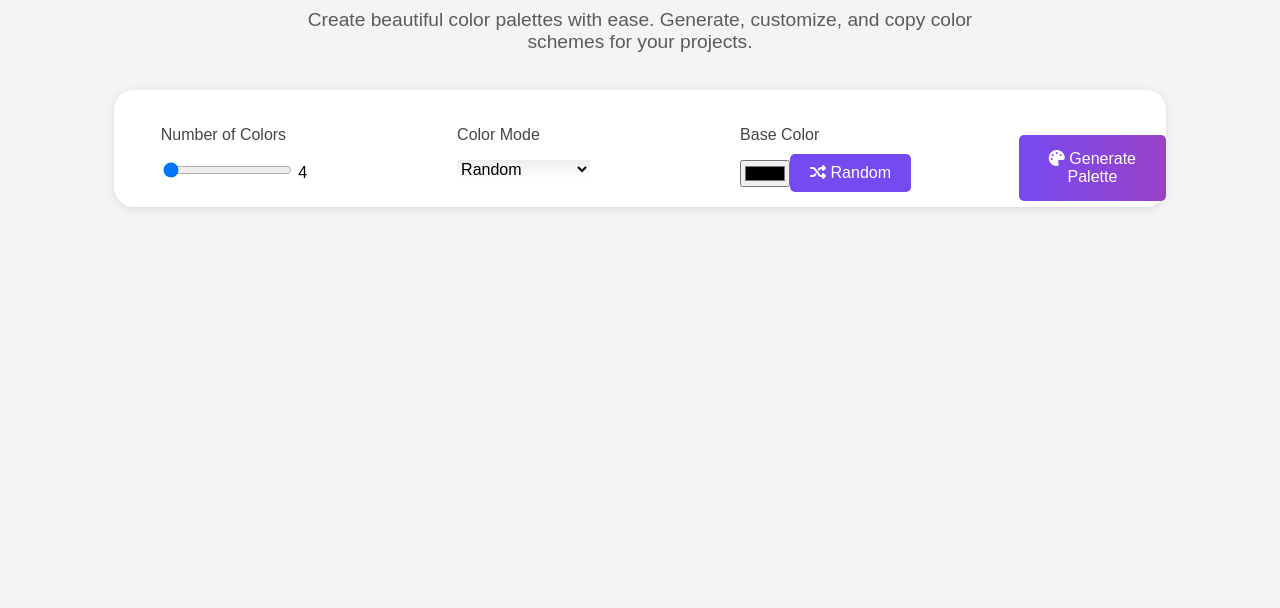
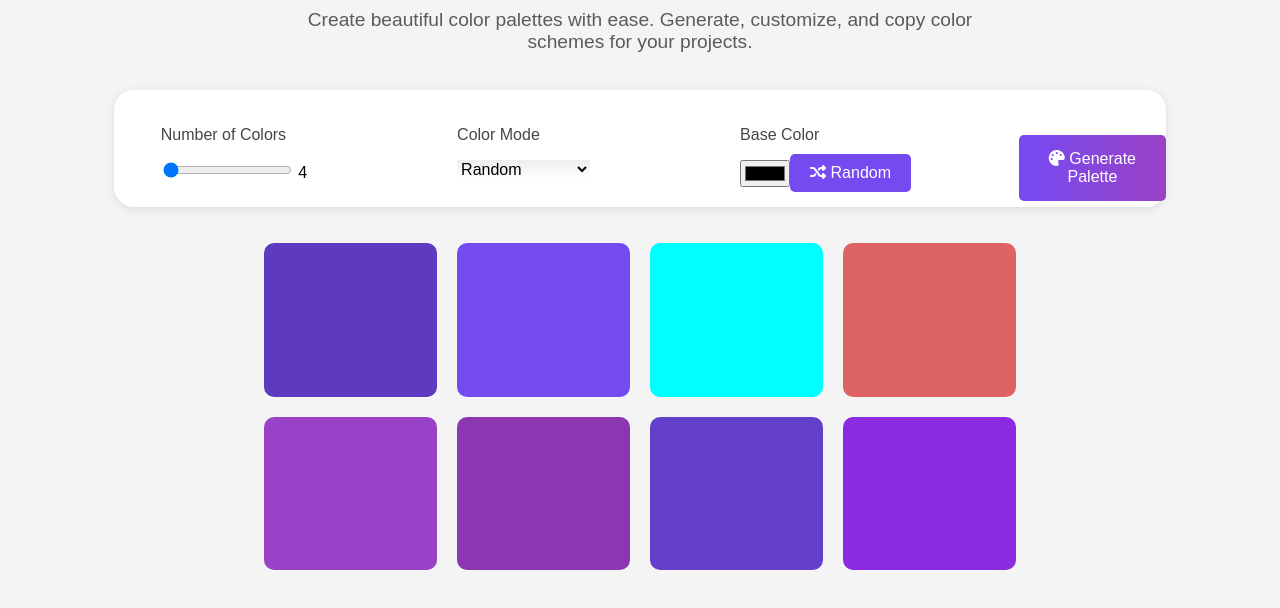
Before and after one commit to Roshan17431/Color-Palette-Generator, a plain HTML site: page index.html in a window 1280 px wide. Shown: the part 102-710 px from the top of the page. Drawn offline with Linux system fonts and the light colour scheme.

Commit message:
Add color display section with grid layout in HTML and CSS

```diff
--- a/index.html
+++ b/index.html
@@ -42,6 +42,19 @@
                 </button>
             </label>
         </div>
+        <br><br>
+
+        <div class="parent">
+            <div class="div2"></div>
+            <div class="div3"></div>
+            <div class="div4"></div>
+            <div class="div6"></div>
+            <div class="div7"></div>
+            <div class="div8"></div>
+            <div class="div10"></div>
+            <div class="div11"></div>
+        </div>
+
 
     </div>
 
--- a/style.css
+++ b/style.css
@@ -13,6 +13,8 @@ body{
     color: #5b5b5b;
     font-size: 1.2rem;
 }
+/* Buttons container */
+
 
 .buttons{
     display: flex;
@@ -80,3 +82,82 @@ body{
 .btn1,.btn2, .btn3 {
     margin-right: 0;
 }
+/* Color display section */
+
+
+
+.parent {
+    display: grid;
+    grid-template-columns: repeat(6, 1fr);
+    grid-template-rows: repeat(6, 1fr);
+    gap: 20px;
+    border-radius: 10px;
+    width: 90%;
+    max-width: 1500px;
+    margin: 0 auto;
+    justify-content: center;
+    height: 500px;
+
+}
+
+.div2 {
+    grid-row: span 2 / span 2;
+    grid-column-start: 2;
+    background-color: #5e3ac1;
+    border-radius: 10px;
+}
+
+
+.div3 {
+    grid-row: span 2 / span 2;
+    grid-column-start: 3;
+    background-color: #764af1;
+    border-radius: 10px;
+}
+
+.div4 {
+    grid-row: span 2 / span 2;
+    grid-column-start: 4;
+    background-color: aqua;
+    border-radius: 10px;
+}
+
+.div6 {
+    grid-row: span 2 / span 2;
+    grid-column-start: 2;
+    grid-row-start: 3;
+    background-color: #9942c7;
+    border-radius: 10px;
+}
+
+.div7 {
+    grid-row: span 2 / span 2;
+    grid-column-start: 3;
+    grid-row-start: 3;
+    background-color: #8c37b1;
+    border-radius: 10px;
+}
+
+.div8 {
+    grid-row: span 2 / span 2;
+    grid-column-start: 4;
+    grid-row-start: 3;
+    background-color: #643fc9;
+    border-radius: 10px;
+}
+
+.div10 {
+    grid-row: span 2 / span 2;
+    grid-column-start: 5;
+    grid-row-start: 1;
+    background-color: #de6363;
+    border-radius: 10px;
+}
+
+.div11 {
+    grid-row: span 2 / span 2;
+    grid-column-start: 5;
+    grid-row-start: 3;
+    background-color: blueviolet;
+    border-radius: 10px;
+}
```
